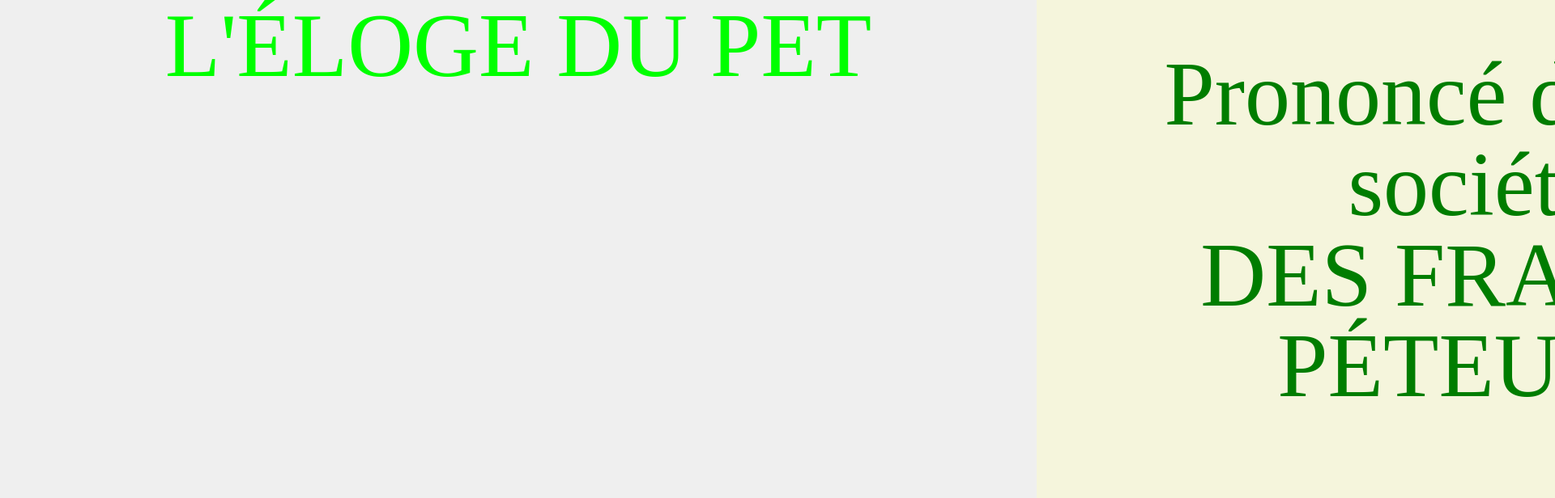
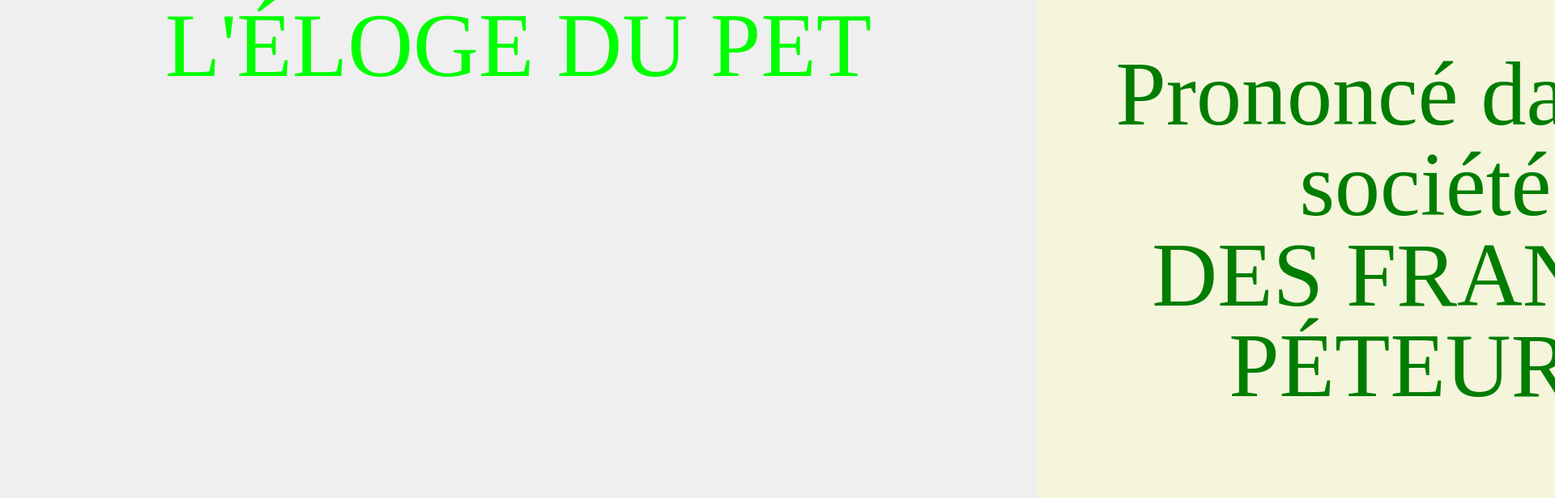
Before and after one commit to Amebsrd/webtypo-2022-prototype1, a plain HTML site: page index.html in a window 1280 px wide. Shown: the top 616 px of the page at 81% size, 1920 px wide, since content can reach past the window. Drawn offline with Linux system fonts and the light colour scheme.

Commit message:
border box et scroll y

```diff
--- a/css/master.css
+++ b/css/master.css
@@ -18,10 +18,14 @@
     src: url('typo/LTe50492.ttf') format('opentype');
 }
 
+* {
+    box-sizing: border-box;
+  }
+
 header {
     flex-basis : 100vw;
     flex-shrink: 0;
-    height : 100vw;
+    height : 100vh;
 }
 
 header > h1 {
@@ -70,8 +74,9 @@ article {
  padding: 60px;
  flex-basis : 75vw;
  flex-shrink: 0;
- height : 100vw;
- overflow-y: scroll;
+ height : 100vh;
+ overflow-y: auto;
+
 }
 
 #chap01 {
```
